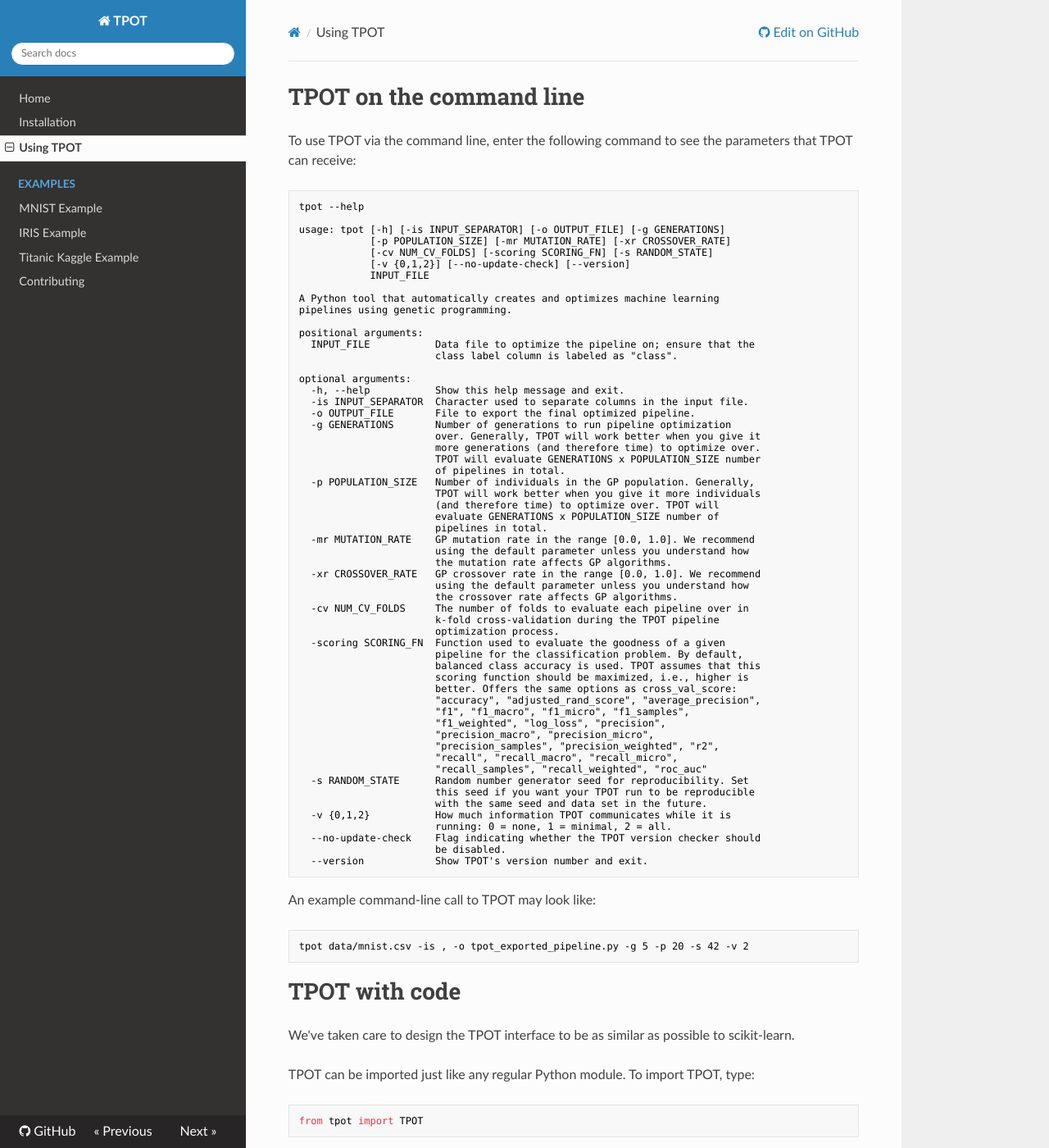
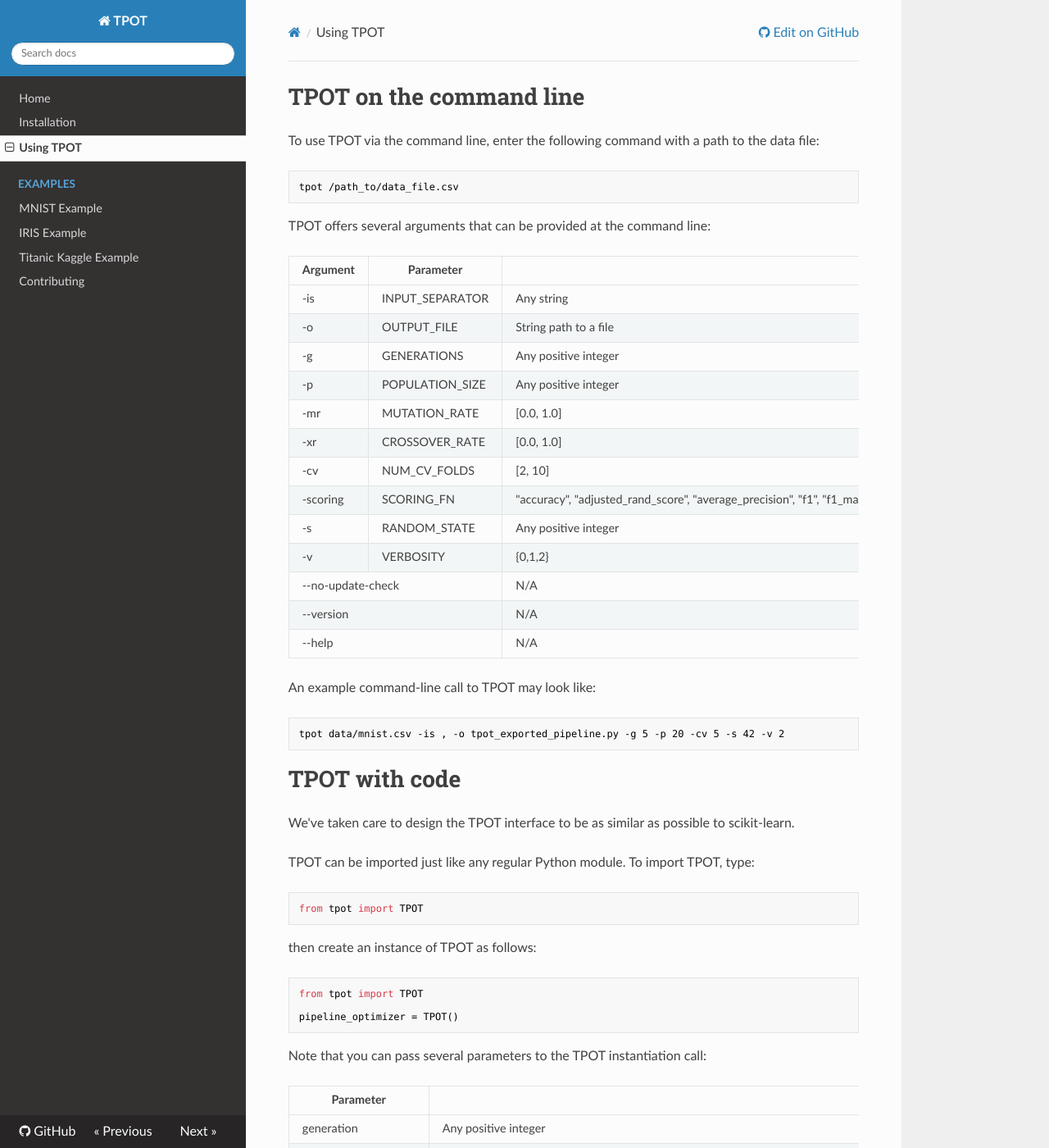
Before and after one commit to EpistasisLab/tpot, an MkDocs documentation site: the page built from docs/sources/using.md, in a window 1280 px wide and 1400 px high. Shown: the whole window at 82% size. Built offline with MkDocs 1.6.1, drawn with Linux system fonts in a browser that asks for light colours; nearby versions of some CDN libraries; old or Windows-style settings are respelled for this version of MkDocs; some of the changed text lies outside the part shown.

Commit message:
Reorganize docs
Place the TPOT parameters in a table for better organization.

````diff
--- a/docs/sources/using.md
+++ b/docs/sources/using.md
@@ -1,72 +1,101 @@
 # TPOT on the command line
 
-To use TPOT via the command line, enter the following command to see the parameters that TPOT can receive:
+To use TPOT via the command line, enter the following command with a path to the data file:
 
 ```Shell
-tpot --help
+tpot /path_to/data_file.csv
+```
 
-usage: tpot [-h] [-is INPUT_SEPARATOR] [-o OUTPUT_FILE] [-g GENERATIONS]
-            [-p POPULATION_SIZE] [-mr MUTATION_RATE] [-xr CROSSOVER_RATE]
-            [-cv NUM_CV_FOLDS] [-scoring SCORING_FN] [-s RANDOM_STATE]
-            [-v {0,1,2}] [--no-update-check] [--version]
-            INPUT_FILE
+TPOT offers several arguments that can be provided at the command line:
 
-A Python tool that automatically creates and optimizes machine learning
-pipelines using genetic programming.
-
-positional arguments:
-  INPUT_FILE           Data file to optimize the pipeline on; ensure that the
-                       class label column is labeled as "class".
-
-optional arguments:
-  -h, --help           Show this help message and exit.
-  -is INPUT_SEPARATOR  Character used to separate columns in the input file.
-  -o OUTPUT_FILE       File to export the final optimized pipeline.
-  -g GENERATIONS       Number of generations to run pipeline optimization
-                       over. Generally, TPOT will work better when you give it
-                       more generations (and therefore time) to optimize over.
-                       TPOT will evaluate GENERATIONS x POPULATION_SIZE number
-                       of pipelines in total.
-  -p POPULATION_SIZE   Number of individuals in the GP population. Generally,
-                       TPOT will work better when you give it more individuals
-                       (and therefore time) to optimize over. TPOT will
-                       evaluate GENERATIONS x POPULATION_SIZE number of
-                       pipelines in total.
-  -mr MUTATION_RATE    GP mutation rate in the range [0.0, 1.0]. We recommend
-                       using the default parameter unless you understand how
-                       the mutation rate affects GP algorithms.
-  -xr CROSSOVER_RATE   GP crossover rate in the range [0.0, 1.0]. We recommend
-                       using the default parameter unless you understand how
-                       the crossover rate affects GP algorithms.
-  -cv NUM_CV_FOLDS     The number of folds to evaluate each pipeline over in
-                       k-fold cross-validation during the TPOT pipeline
-                       optimization process.
-  -scoring SCORING_FN  Function used to evaluate the goodness of a given
-                       pipeline for the classification problem. By default,
-                       balanced class accuracy is used. TPOT assumes that this
-                       scoring function should be maximized, i.e., higher is
-                       better. Offers the same options as cross_val_score:
-                       "accuracy", "adjusted_rand_score", "average_precision",
-                       "f1", "f1_macro", "f1_micro", "f1_samples",
-                       "f1_weighted", "log_loss", "precision",
-                       "precision_macro", "precision_micro",
-                       "precision_samples", "precision_weighted", "r2",
-                       "recall", "recall_macro", "recall_micro",
-                       "recall_samples", "recall_weighted", "roc_auc"
-  -s RANDOM_STATE      Random number generator seed for reproducibility. Set
-                       this seed if you want your TPOT run to be reproducible
-                       with the same seed and data set in the future.
-  -v {0,1,2}           How much information TPOT communicates while it is
-                       running: 0 = none, 1 = minimal, 2 = all.
-  --no-update-check    Flag indicating whether the TPOT version checker should
-                       be disabled.
-  --version            Show TPOT's version number and exit.
-```
+<table>
+<tr>
+<th>Argument</th>
+<th>Parameter</th>
+<th width="15%">Valid values</th>
+<th>Effect</th>
+</tr>
+<tr>
+<td>-is</td>
+<td>INPUT_SEPARATOR</td>
+<td>Any string</td>
+<td>Character used to separate columns in the input file.</td>
+</tr>
+<tr>
+<td>-o</td>
+<td>OUTPUT_FILE</td>
+<td>String path to a file</td>
+<td>File to export the code for the final optimized pipeline.</td>
+</tr>
+<tr>
+<td>-g</td>
+<td>GENERATIONS</td>
+<td>Any positive integer</td>
+<td>Number of generations to run pipeline optimization over. Generally, TPOT will work better when you give it more generations (and therefore time) to optimize over. TPOT will evaluate GENERATIONS x POPULATION_SIZE number of pipelines in total.</td>
+</tr>
+<tr>
+<td>-p</td>
+<td>POPULATION_SIZE</td>
+<td>Any positive integer</td>
+<td>Number of individuals in the GP population. Generally, TPOT will work better when you give it more individuals (and therefore time) to optimize over. TPOT will evaluate GENERATIONS x POPULATION_SIZE number of pipelines in total.</td>
+</tr>
+<tr>
+<td>-mr</td>
+<td>MUTATION_RATE</td>
+<td>[0.0, 1.0]</td>
+<td>GP mutation rate. We recommend using the default parameter unless you understand how the mutation rate affects GP algorithms.</td>
+</tr>
+<tr>
+<td>-xr</td>
+<td>CROSSOVER_RATE</td>
+<td>[0.0, 1.0]</td>
+<td>GP crossover rate in the range [0.0, 1.0]. We recommend using the default parameter unless you understand how the crossover rate affects GP algorithms.</td>
+</tr>
+<tr>
+<td>-cv</td>
+<td>NUM_CV_FOLDS</td>
+<td>[2, 10]</td>
+<td>The number of folds to evaluate each pipeline over in k-fold cross-validation during the TPOT pipeline optimization process.</td>
+</tr>
+<tr>
+<td>-scoring</td>
+<td>SCORING_FN</td>
+<td>"accuracy", "adjusted_rand_score", "average_precision", "f1", "f1_macro", "f1_micro", "f1_samples", "f1_weighted", "log_loss", "precision", "precision_macro", "precision_micro", "precision_samples", "precision_weighted", "r2", "recall", "recall_macro", "recall_micro", "recall_samples", "recall_weighted", "roc_auc"</td>
+<td>Function used to evaluate the goodness of a given pipeline for the classification problem. By default, balanced class accuracy is used. TPOT assumes that this scoring function should be maximized, i.e., higher is better.</td>
+</tr>
+<tr>
+<td>-s</td>
+<td>RANDOM_STATE</td>
+<td>Any positive integer</td>
+<td>Random number generator seed for reproducibility. Set this seed if you want your TPOT run to be reproducible with the same seed and data set in the future.</td>
+</tr>
+<tr>
+<td>-v</td>
+<td>VERBOSITY</td>
+<td>{0,1,2}</td>
+<td>How much information TPOT communicates while it is running: 0 = none, 1 = minimal, 2 = all.  A setting of 2 will add a progress bar during the optimization procedure.</td>
+</tr>
+<tr>
+<td colspan=2>--no-update-check</td>
+<td>N/A</td>
+<td>Flag indicating whether the TPOT version checker should be disabled.</td>
+</tr>
+<tr>
+<td colspan=2>--version</td>
+<td>N/A</td>
+<td>Show TPOT's version number and exit.</td>
+</tr>
+<tr>
+<td colspan=2>--help</td>
+<td>N/A</td>
+<td>Show TPOT's help documentation and exit.</td>
+</tr>
+</table>
 
 An example command-line call to TPOT may look like:
 
 ```Shell
-tpot data/mnist.csv -is , -o tpot_exported_pipeline.py -g 5 -p 20 -s 42 -v 2
+tpot data/mnist.csv -is , -o tpot_exported_pipeline.py -g 5 -p 20 -cv 5 -s 42 -v 2
 ```
 
 # TPOT with code
@@ -89,30 +118,73 @@
 
 Note that you can pass several parameters to the TPOT instantiation call:
 
-* `generations`: The number of generations to run pipeline optimization over. Generally, TPOT will work better when you give it more generations (and therefore time) to optimize over. TPOT will evaluate `generations x population_size` number of pipelines in total.
-* `population_size`: The number of individuals in the GP population. Generally, TPOT will work better when you give it more individuals (and therefore time) to optimize over. TPOT will evaluate `generations x population_size` number of pipelines in total.
-* `mutation_rate`: The mutation rate for the genetic programming algorithm in the range [0.0, 1.0]. This tells the genetic programming algorithm how many pipelines to apply random changes to every generation. We don't recommend that you tweak this parameter unless you know what you're doing.
-* `crossover_rate`: The crossover rate for the genetic programming algorithm in the range [0.0, 1.0]. This tells the genetic programming algorithm how many pipelines to "breed" every generation. We don't recommend that you tweak this parameter unless you know what you're doing.
-* `num_cv_folds`: The number of folds to evaluate each pipeline over in k-fold cross-validation during the TPOT pipeline optimization process.
-* `scoring_function`: Function used to evaluate the goodness of a given pipeline for the classification problem. By default, balanced class accuracy is used. TPOT assumes that this scoring function should be maximized, i.e., higher is better. Offers the same options as cross_val_score: "accuracy", "adjusted_rand_score", "average_precision", "f1", "f1_macro", "f1_micro", "f1_samples", "f1_weighted", "log_loss", "precision", "precision_macro", "precision_micro", "precision_samples", "precision_weighted", "r2", "recall", "recall_macro", "recall_micro", "recall_samples", "recall_weighted", "roc_auc"
-* `random_state`: The random number generator seed for TPOT. Use this to make sure that TPOT will give you the same results each time you run it against the same data set with that seed.
-* `verbosity`: How much information TPOT communicates while it's running. 0 = none, 1 = minimal, 2 = all. A setting of 2 will add a progress bar to calls to fit()
-* `disable_update_check`: Flag indicating whether the TPOT version checker should be disabled.
+<table>
+<tr>
+<th>Parameter</th>
+<th width="15%">Valid values</th>
+<th>Effect</th>
+</tr>
+<tr>
+<td>generation</td>
+<td>Any positive integer</td>
+<td>The number of generations to run pipeline optimization over. Generally, TPOT will work better when you give it more generations (and therefore time) to optimize over. TPOT will evaluate generations x population_size number of pipelines in total.</td>
+</tr>
+<tr>
+<td>population_size</td>
+<td>Any positive integer</td>
+<td>The number of individuals in the GP population. Generally, TPOT will work better when you give it more individuals (and therefore time) to optimize over. TPOT will evaluate generations x population_size number of pipelines in total.</td>
+</tr>
+<tr>
+<td>mutation_rate</td>
+<td>[0.0, 1.0]</td>
+<td>The mutation rate for the genetic programming algorithm in the range [0.0, 1.0]. This tells the genetic programming algorithm how many pipelines to apply random changes to every generation. We don't recommend that you tweak this parameter unless you know what you're doing.</td>
+</tr>
+<tr>
+<td>crossover_rate</td>
+<td>[0.0, 1.0]</td>
+<td>The crossover rate for the genetic programming algorithm in the range [0.0, 1.0]. This tells the genetic programming algorithm how many pipelines to "breed" every generation. We don't recommend that you tweak this parameter unless you know what you're doing.</td>
+</tr>
+<tr>
+<td>num_cv_folds</td>
+<td>[2, 10]</td>
+<td>The number of folds to evaluate each pipeline over in k-fold cross-validation during the TPOT pipeline optimization process.</td>
+</tr>
+<tr>
+<td>scoring_function</td>
+<td>"accuracy", "adjusted_rand_score", "average_precision", "f1", "f1_macro", "f1_micro", "f1_samples", "f1_weighted", "log_loss", "precision", "precision_macro", "precision_micro", "precision_samples", "precision_weighted", "r2", "recall", "recall_macro", "recall_micro", "recall_samples", "recall_weighted", "roc_auc"</td>
+<td>Function used to evaluate the goodness of a given pipeline for the classification problem. By default, balanced class accuracy is used. TPOT assumes that this scoring function should be maximized, i.e., higher is better.</td>
+</tr>
+<tr>
+<td>random_state</td>
+<td>Any positive integer</td>
+<td>The random number generator seed for TPOT. Use this to make sure that TPOT will give you the same results each time you run it against the same data set with that seed.</td>
+</tr>
+<tr>
+<td>verbosity</td>
+<td>[0, 1, 2]</td>
+<td>How much information TPOT communicates while it's running. 0 = none, 1 = minimal, 2 = all. A setting of 2 will add a progress bar to calls to fit().</td>
+</tr>
+<tr>
+<td>disable_update_check</td>
+<td>[True, False]</td>
+<td>Flag indicating whether the TPOT version checker should be disabled.</td>
+</tr>
+</table>
 
 Some example code with custom TPOT parameters might look like:
 
 ```Python
 from tpot import TPOT
 
-pipeline_optimizer = TPOT(generations=5, population_size=20, random_state=42, verbosity=2)
+pipeline_optimizer = TPOT(generations=5, population_size=20, cv=5, random_state=42, verbosity=2)
 ```
 
-Now TPOT is ready to work! You can tell TPOT to optimize a pipeline based on a data set with the `fit` function:
+Now TPOT is ready to optimize a pipeline for you. You can tell TPOT to optimize a pipeline based on a data set with the `fit` function:
 
 ```Python
 from tpot import TPOT
 
-pipeline_optimizer = TPOT(generations=5, population_size=20, random_state=42, verbosity=2)
+pipeline_optimizer = TPOT(generations=5, population_size=20, cv=5, random_state=42, verbosity=2)
 pipeline_optimizer.fit(training_features, training_classes)
 ```
 
@@ -123,7 +195,7 @@
 ```Python
 from tpot import TPOT
 
-pipeline_optimizer = TPOT(generations=5, population_size=20, random_state=42, verbosity=2)
+pipeline_optimizer = TPOT(generations=5, population_size=20, cv=5, random_state=42, verbosity=2)
 pipeline_optimizer.fit(training_features, training_classes)
 print(pipeline_optimizer.score(testing_features, testing_classes))
 ```
@@ -133,7 +205,7 @@
 ```Python
 from tpot import TPOT
 
-pipeline_optimizer = TPOT(generations=5, population_size=20, random_state=42, verbosity=2)
+pipeline_optimizer = TPOT(generations=5, population_size=20, cv=5, random_state=42, verbosity=2)
 pipeline_optimizer.fit(training_features, training_classes)
 print(pipeline_optimizer.score(testing_features, testing_classes))
 pipeline_optimizer.export('tpot_exported_pipeline.py')
````
